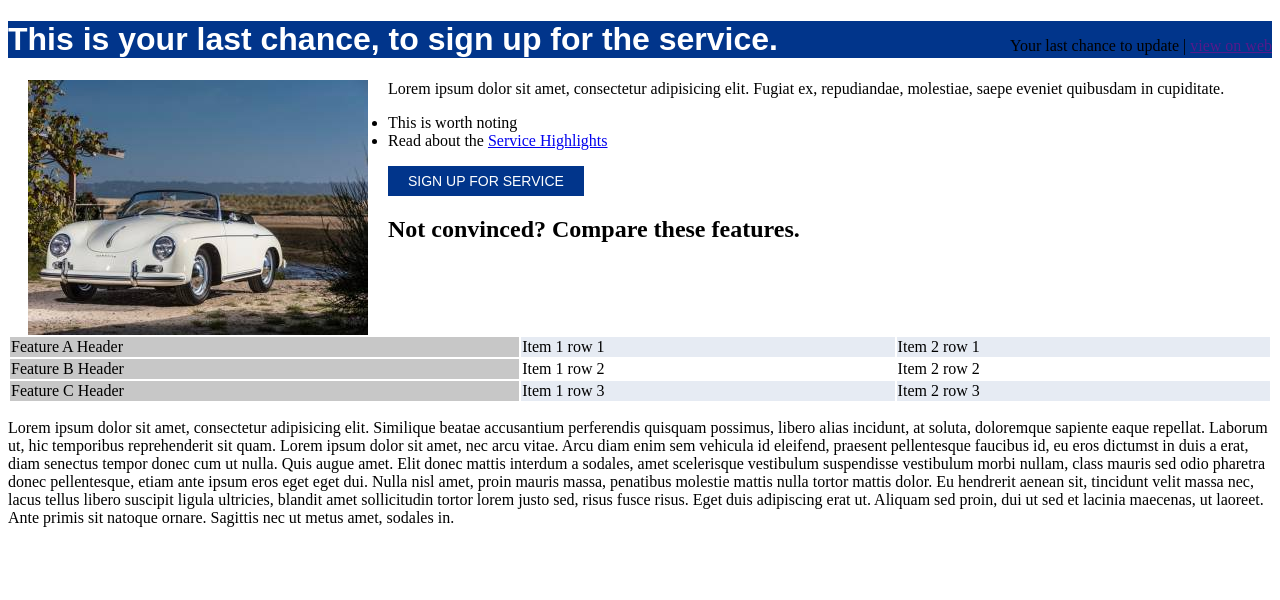
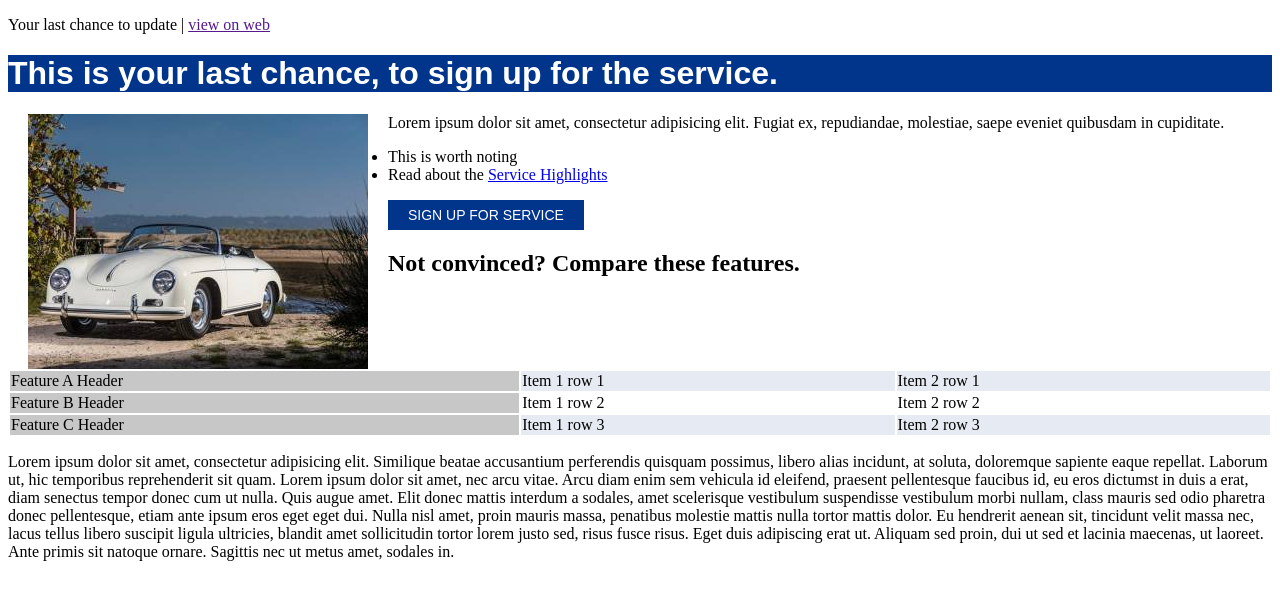
Before and after one commit to blakelewandoski/email, a plain HTML site: page index.html in a window 1280 px wide. Drawn offline with Linux system fonts and the light colour scheme.

Commit message:
link align

```diff
--- a/index.html
+++ b/index.html
@@ -10,11 +10,13 @@
 <body>
 <div style="background-color:#ececec">
 	<div id="section" width="600px" style="background-color:#ffffff;" >
+		<div>
+			<p style="text-align: :right;" >Your last chance to update | <a href=""> view on web </a></p>
+		</div>
 
 	<div id="logo">
 	<!--	<img src="images/logo.jpg" width=245px media="(max-width:480px)"> -->
 	<picture><source media="1280px" srcset="images/logo"> <source media="480px" srcset="images/logo_2"> </picture>
-		<p style="float:right;" >Your last chance to update | <a href=""> view on web </a></p>
 	</div>
 	<div id="heading" style="background-color:#01358B;">
 		<h1 style="font-family:arial;color:#ffffff;margin: 20px,20px,20px,20px;">
```
